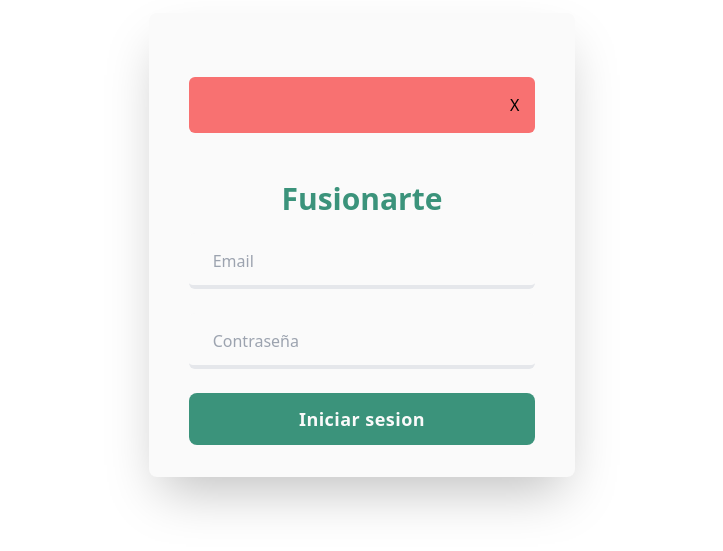
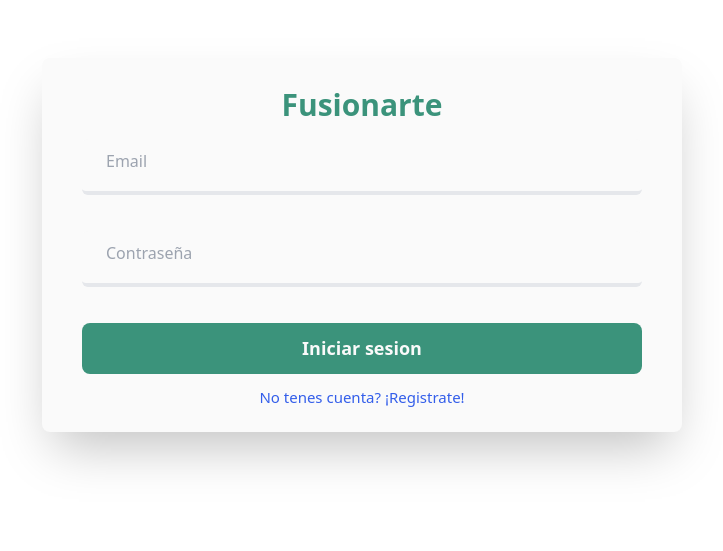
Before and after one commit to tumbichi/fusionarteccc, a Next.js app in the folder front/: page /auth/login in a window 1280 px wide. Shown: the part 155-706 px from the top of the page, without its empty margins (278-1001 px from the left). Built offline with nearby package versions, Linux system fonts and the light colour scheme.

Commit message:
manejo de errores login

```diff
--- a/front/components/Button/index.js
+++ b/front/components/Button/index.js
@@ -21,7 +21,7 @@ const Button = ({ text, color, onClick, leftIcon, width }) => {
   }
   return (
     <button
-      className={` flex items-center justify-center px-2 py-2 text-sm md:text-lg
+      className={` flex items-center justify-center px-2 py-3 text-sm md:text-lg
        focus:shadow-2xl focus:outline-none
        ${bgHover} ${bg} ${lettersHover} ${letters} ${width}
        rounded-lg  md:tracking-wide font-semibold `}
--- a/front/components/Labels/AlertWarningLabel.js
+++ b/front/components/Labels/AlertWarningLabel.js
@@ -3,19 +3,18 @@ import React, { useState } from 'react';
 import PropTypes from 'prop-types';
 
 const AlertWarningLabel = (props) => {
-  const { show, typeOfLabel, containerStyle, messageLeft, messageRigth } = props;
+  const { show, typeOfLabel, containerStyle, message } = props;
   const [hiddenState, setHiddenState] = useState('');
   return show ? (
     <div
       className={`flex ${typeOfLabel} ${containerStyle} rounded-md p-4 w-full items-center justify-between ${hiddenState}`}
     >
       <div>
-        <label className="font-semibold text-secondaryLight ">{messageLeft}</label>{' '}
-        <label className="text-secondaryLight ">{messageRigth}</label>
+        <label className="font-semibold text-black text-opacity-70">{message}</label>{' '}
       </div>
       <button
         type="button"
-        className="focus:outline-none"
+        className="focus:outline-none mx-2"
         onClick={(e) => {
           e.preventDefault();
           setHiddenState('hidden');
@@ -29,16 +28,14 @@ const AlertWarningLabel = (props) => {
 
 AlertWarningLabel.defaultProps = {
   containerStyle: '',
-  messageRigth: '',
-  messageLeft: '',
+  message: '',
   typeOfLabel: 'bg-red-400',
   show: false,
 };
 
 AlertWarningLabel.propTypes = {
   containerStyle: PropTypes.string,
-  messageRigth: PropTypes.string,
-  messageLeft: PropTypes.string,
+  message: PropTypes.string,
   typeOfLabel: PropTypes.oneOf(['bg-red-400', 'bg-orange-400']),
   show: PropTypes.bool,
 };
--- a/front/constants/firebase-errors.js
+++ b/front/constants/firebase-error.js
@@ -31,5 +31,5 @@ export const AUTH_ERRORS = [
   {
     code: 'auth/wrong-password',
     message: 'Contraseña incorrecta',
-  }
+  },
 ];
--- /dev/null
+++ b/front/constants/firebase-errors-login.js
@@ -0,0 +1,23 @@
+// eslint-disable-next-line import/prefer-default-export
+export const AUTH_ERRORS_LOGIN = [
+  {
+    code: 'auth/internal-error',
+    message: '¡Ups! Error inesperado, intente nuevamente',
+  },
+  {
+    code: 'auth/invalid-email',
+    message: 'Debe ingresar un email valido',
+  },
+  {
+    code: 'auth/user-not-found',
+    message: 'No existe el usuario que desea ',
+  },
+  {
+    code: 'auth/too-many-requests',
+    message: 'Usted intento demasiadas veces, por favor intente de nuevo mas tarde',
+  },
+  {
+    code: 'auth/wrong-password',
+    message: 'Contraseña incorrecta',
+  },
+];
--- a/front/constants/index.js
+++ b/front/constants/index.js
@@ -1,2 +1,3 @@
 export * from './config';
-export * from './firebase-errors';
+export * from './firebase-error';
+export * from './firebase-errors-login';
--- a/front/containers/login-layout/index.js
+++ b/front/containers/login-layout/index.js
@@ -1,33 +1,69 @@
+/* eslint-disable jsx-a11y/anchor-is-valid */
 /* eslint-disable no-fallthrough */
 /* eslint-disable react/prop-types */
 /* eslint-disable react/react-in-jsx-scope */
 import React, { useEffect, useState, useCallback } from 'react';
 import { useSelector, useDispatch } from 'react-redux';
+import Link from 'next/link';
 import Button from '../../components/Button';
 import InputText from '../../components/InputText';
 import AlertWarningLabel from '../../components/Labels/AlertWarningLabel';
 /* import { login } from '../../services/auth'; */
 import { requestLogin, setErrorLogin } from '../../store/actions';
-import { AUTH_ERRORS } from '../../constants';
+import { AUTH_ERRORS_LOGIN } from '../../constants';
+import { getMessageError, isEmailError, isPasswordError } from '../../utils';
 
 // eslint-disable-next-line no-unused-vars
 const LoginLayout = ({ goToMisCursos }) => {
   const dispatch = useDispatch();
   const [inputEmail, setEmail] = useState('');
   const [inputPassword, setPassword] = useState('');
-  const loginError = useSelector(({ auth }) => {
-    return auth.loginError;
+
+  /*   const [passwordError, setPasswordError] = useState('');
+  const [emailError, setEmailError] = useState(''); */
+  const { loginError, user } = useSelector(({ auth }) => {
+    return { loginError: auth.loginError, user: auth.user };
   });
 
   useEffect(() => {
     if (loginError) {
       console.log('loginError', loginError.code);
-      console.log();
+      console.log('loginErrorMessage', loginError.message);
+      getMessageError(loginError.code);
     }
   }, [loginError]);
 
+
+  useEffect(() => {
+    if (user) {
+      goToHome();
+    }
+  }, [user]);
+
+  // eslint-disable-next-line no-shadow
+  /*   const handleErrors = ({ inputEmail, inputPassword }) => {
+    let isAnError = false;
+    if (inputEmail === '') {
+      setEmailError('Debe ingresar un email.');
+      isAnError = isAnError || true;
+    }
+    if (inputPassword === '') {
+      setPasswordError('Debe ingresar una contraseña.');
+      isAnError = isAnError || true;
+    }
+    return isAnError;
+  }; */
+
   const handleLogin = (e) => {
     e.preventDefault();
+    /* const thereIsAnError = handleErrors({ inputEmail, inputPassword });
+    if (thereIsAnError) {
+      // console.log('setemailerror', emailError);
+    } else {
+      setEmailError('');
+      setPasswordError('');
+      dispatch(requestLogin(inputEmail, inputPassword));
+    } */
     dispatch(requestLogin(inputEmail, inputPassword));
   };
 
@@ -36,14 +72,33 @@ const LoginLayout = ({ goToMisCursos }) => {
     switch (name) {
       case 'email':
         setEmail(value);
+        /* setEmailError(''); */
         return;
       case 'password':
         setPassword(value);
+        /* setPasswordError(''); */
       default:
         // eslint-disable-next-line no-useless-return
         return;
     }
   }, []);
+
+  const handleError = (inputName) => {
+    // eslint-disable-next-line default-case
+    switch (inputName) {
+      case 'email':
+        if (isEmailError(loginError.code)) {
+          return getMessageError(loginError.code);
+        }
+        break;
+      case 'password':
+        if (isPasswordError(loginError.code)) {
+          return getMessageError(loginError.code);
+        }
+        break;
+    }
+    return null;
+  };
 
   const handleFocus = () => {
     if (loginError) {
@@ -51,54 +106,44 @@ const LoginLayout = ({ goToMisCursos }) => {
     }
   };
 
-  // eslint-disable-next-line consistent-return
-  const getMessageError = (messageCode) => {
-    const error = AUTH_ERRORS.find(({ code }) => {
-      return code === messageCode;
-    });
-
-    if (error) {
-      return error.message;
-    }
-    // console.log('messageCode', messageCode);
-  };
-
   return (
     <div className=" bg-withe flex flex-col justify-center items-center w-screen h-screen">
       <form
-        className=" bg-secondary shadow-2xl rounded-lg py-8 flex flex-col items-center  px-8 w-full lg:w-1/3 lg:px-10"
+        className=" bg-secondary shadow-2xl rounded-lg space-y-3 flex flex-col items-center  p-6 w-full lg:w-3/6 lg:px-10"
         onSubmit={handleLogin}
       >
         <AlertWarningLabel
-          containerStyle="my-8"
-          show={1}
-          messageLeft=""
-          messageRigth={getMessageError(loginError)}
-          typeOfLabel="bg-red-400"
+          containerStyle=""
+          show={loginError && !isEmailError(loginError.code) && !isPasswordError(loginError.code)}
+          message={loginError ? getMessageError(loginError.code) : null}
         />
-
-        <h1 className=" my-4 text-3xl text-primary font-extrabold">Fusionarte</h1>
+        <h1 className="text-3xl text-primary font-extrabold">Fusionarte</h1>
         <InputText
           type="email"
-          inputStyles=""
           name="email"
           placeholder="Email"
           value={inputEmail}
           onChange={handleChange}
           onFocus={handleFocus}
           containerStyle="w-full"
+          errorText={loginError ? handleError('email') : null}
         />
         <InputText
-          inputStyles=""
+          type="password"
           name="password"
-          type="password"
+          placeholder="Contraseña"
           value={inputPassword}
-          placeholder="Contraseña"
           onChange={handleChange}
           onFocus={handleFocus}
           containerStyle="w-full"
+          errorText={loginError ? handleError('password') : null}
         />
-        <Button text="Iniciar sesion" color="secondary" type="submit" width="w-full py-3" />
+        <Button text="Iniciar sesion" color="secondary" type="submit" width="w-full" />
+        <div className="flex justify-center items-center">
+          <Link href="/auth/register" >
+            <a className="link-label">No tenes cuenta? ¡Registrate!</a>
+          </Link>
+        </div>
       </form>
     </div>
   );
--- a/front/styles/tailwind.css
+++ b/front/styles/tailwind.css
@@ -5,7 +5,7 @@
   @apply block px-6 h-14  border-b-4 rounded-md focus:outline-none bg-transparent bg-secondary focus:outline-none focus:border-primary border-b-4;
 }
 .input-label {
-  @apply absolute left-6 top-4 duration-200 text-gray-400 focus:placeholder-primary;
+  @apply absolute left-6 top-2.5 duration-200 text-gray-400 focus:placeholder-primary;
 }
 input:invalid {
   @apply border-red-400;
@@ -13,8 +13,19 @@ input:invalid {
 input:not(:placeholder-shown) ~ label {
   @apply transform text-xs -translate-y-3 text-primary;
 }
+
+/* Labels global styles */
+
 .error-label {
-  @apply text-red-400 text-sm;
+  @apply text-alert text-sm;
 }
 
+.link-label {
+  @apply text-sm text-link  hover:underline hover:text-linkHover;
+}
+.gray-sm-text {
+  @apply text-black opacity-80 text-xs;
+}
+
+
 @tailwind utilities;
--- a/front/tailwind.config.js
+++ b/front/tailwind.config.js
@@ -1,15 +1,64 @@
+// tailwind.config.js
 module.exports = {
-  purge: ['./**/*.js'],
+  purge: ["./**/*.tsx"],
+  darkMode: false, // or 'media' or 'class'
   theme: {
-    fontFamily: {},
+    fontFamily: {
+      nunito: ["Nunito"],
+    },
+    letterSpacing: {
+      widy: ".08em",
+    },
+    fontSize: {
+      xxs: ".75rem",
+      xs: ".87rem",
+      sm: ".9375rem",
+      tiny: "1rem",
+      base: "1.0625rem",
+      lb: "1.07rem",
+      lg: "1.125rem",
+      xl: "1.25rem",
+      "2xl": "1.5rem",
+      "3xl": "1.875rem",
+      "4xl": "2.25rem",
+      "5xl": "3rem",
+      "6xl": "4rem",
+      "7xl": "5rem",
+    },
     extend: {
+      borderWidth: {
+        5: "5px",
+      },
       colors: {
         primary: '#3B937B',
         secondary: '#fafafa',
         acent: '#238D70',
+        link: "#335eea",
+        linkHover: "#332eea",
+        alert: "#df4759",
+        warning: "#fad776",
+      },
+      spacing: {
+        4.5: "1.1rem",
+        13: "3.451rem",
+        18: "4.5rem",
+        22: "5.6rem",
+        105: "27rem",
+        110: "28rem",
+        115: "29rem",
+        120: "30rem",
+        125: "31rem",
+        160: "40rem",
+        260: "65rem",
       },
     },
   },
-  variants: {},
+  variants: {
+    extend: {
+      backgroundColor: ["active"],
+      textColor: ["active"],
+    },
+    borderColor: ["responsive", "hover", "focus", "focus-within"],
+  },
   plugins: [],
 };
--- /dev/null
+++ b/front/utils/authHelper.js
@@ -0,0 +1,36 @@
+import { AUTH_ERRORS } from '../constants';
+
+export const getMessageError = (messageCode) => {
+  const currentError = AUTH_ERRORS.find(({ code }) => {
+    return code === messageCode;
+  });
+
+  if (currentError) {
+    return currentError.message;
+  }
+  return null;
+};
+
+export const isEmailError = (errorCode) => {
+  switch (errorCode) {
+    case 'auth/email-already-exists':
+      return true;
+    case 'auth/invalid-email':
+      return true;
+    case 'auth/user-not-found':
+      return true;
+    default:
+      return false;
+  }
+};
+
+export const isPasswordError = (errorCode) => {
+  switch (errorCode) {
+    case 'auth/invalid-password':
+      return true;
+    case 'auth/wrong-password':
+      return true;
+    default:
+      return false;
+  }
+};
--- a/front/utils/index.js
+++ b/front/utils/index.js
@@ -1 +1,2 @@
 export * from './firebase-helper';
+export * from './authHelper';
```
Also changed, not shown: front/components/InputText/index.js (line endings or trailing spaces).
